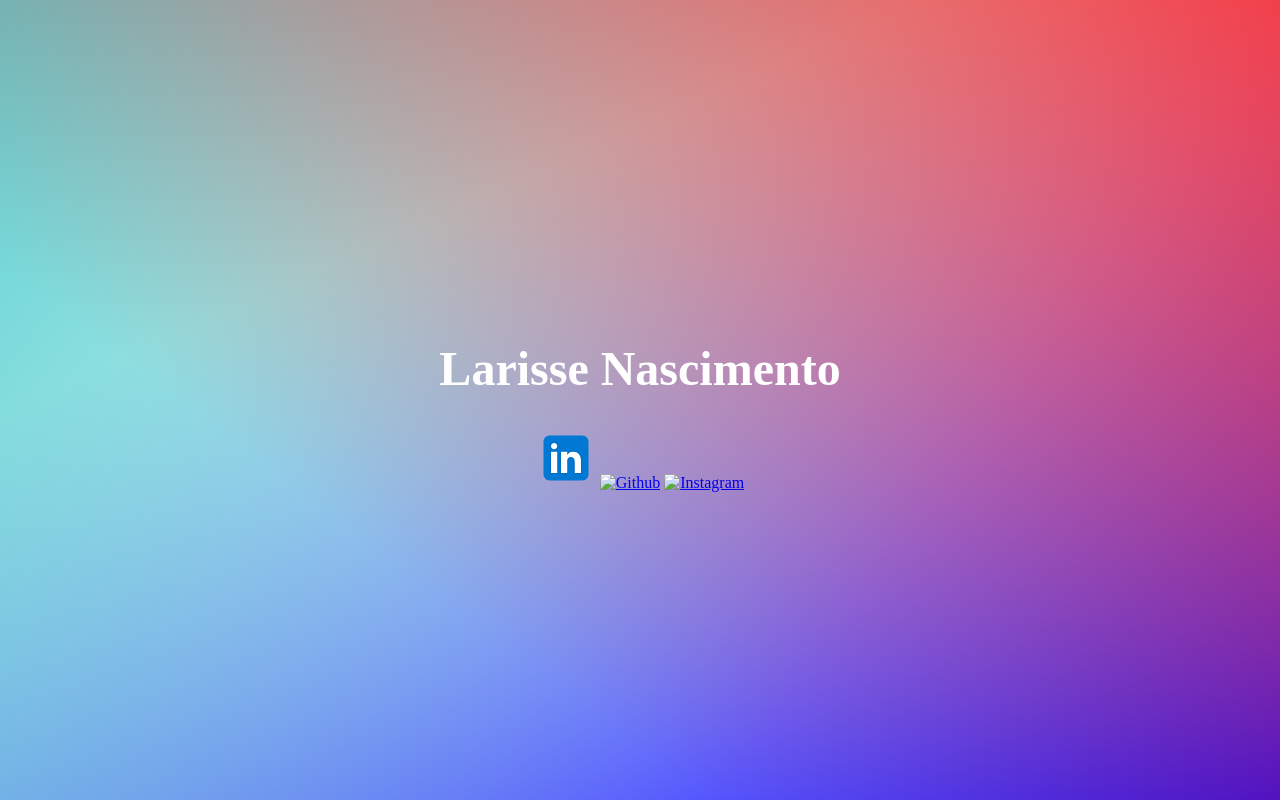
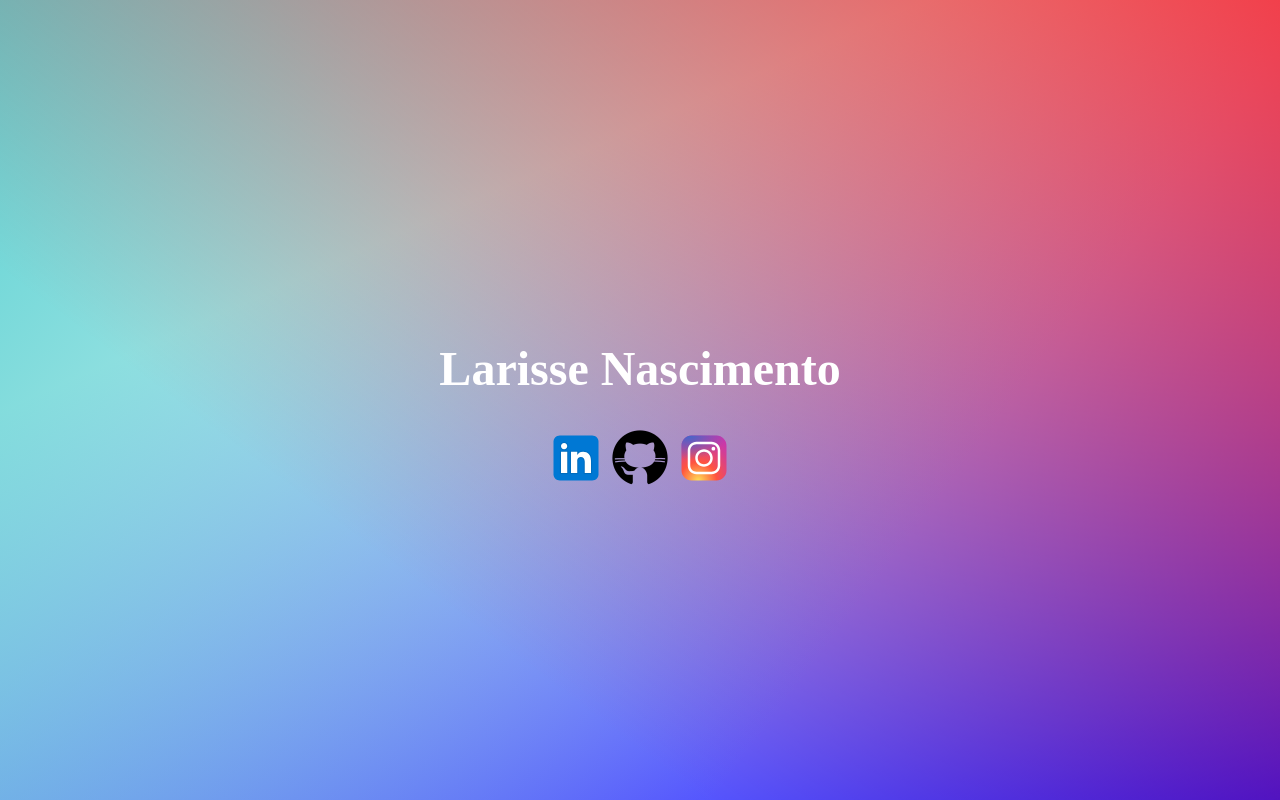
Before and after one commit to llarisse20/larisse20-potfolio, a plain HTML site: page index.html in a window 1280 px wide. Shown: the top 800 px of the page. Drawn offline with Linux system fonts and the light colour scheme.

Commit message:
Update index.html

```diff
--- a/index.html
+++ b/index.html
@@ -5,7 +5,7 @@
     <meta name="viewport" content="width=device-width, initial-scale=1.0">
     <title>Larisse Nascimento</title>
     <link rel="stylesheet" href="styles.css">
-    <link rel="icon" href="/LARISSE NASCIMENTO/icon/icons8-long-brown-curly-hair-lady-100.png" type="image/x-icon">
+    <link rel="icon" href="icons8-long-brown-curly-hair-lady-100.png" type="image/x-icon">
 
 </head>
 <body>
@@ -18,8 +18,8 @@
             <div class="container">
             <div class="rede sociais">
                 <a href="https://www.linkedin.com/in/larisse-nascimento-4a4168210/" target="_blank"><img src="icons8-linkedin.svg" alt="Linkedin"></a>
-                <a href="https://github.com/llarisse20" target="_blank"><img src="/LARISSE NASCIMENTO/icon/icons8-github-60.png" alt="Github"></a>
-                <a href="https://www.instagram.com/laryssenascimentto/" target="_blank"><img src="/LARISSE NASCIMENTO/icon/icons8-instagram.svg" alt="Instagram"></a>
+                <a href="https://github.com/llarisse20" target="_blank"><img src="icons8-github-60.png" alt="Github"></a>
+                <a href="https://www.instagram.com/laryssenascimentto/" target="_blank"><img src="icons8-instagram.svg" alt="Instagram"></a>
 
             </div>
         </div>
```
